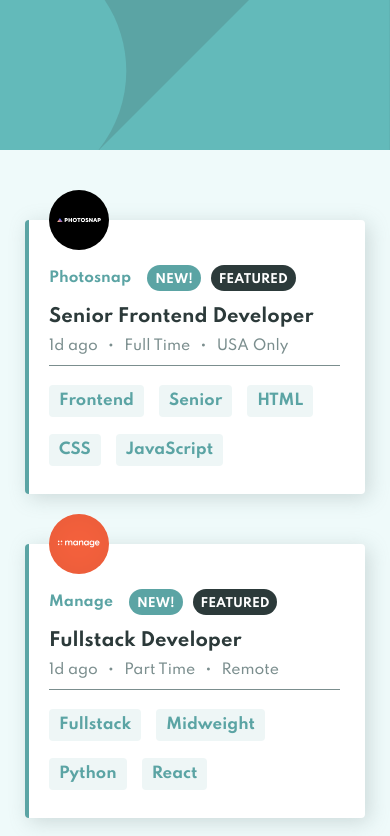
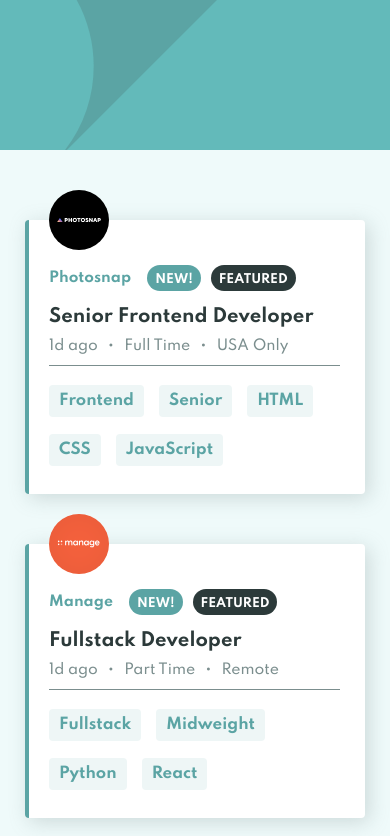
Before and after one commit to TomaszGa/react-job-listings, a React (Create React App) app: page / in a window 390 px wide. Shown: the top 836 px of the page. Built offline with nearby package versions, Linux system fonts and the light colour scheme.

Commit message:
correction to mobile header styling

```diff
--- a/src/scss/App.scss
+++ b/src/scss/App.scss
@@ -42,7 +42,8 @@ body {
   background-repeat: no-repeat;
   background-position: center;
   @media (max-width: $breakpoint-mobile) {
-    background-position: right center;
+    // background-position: right center;
+    background-image: url("../assets//ui/bg-header-mobile.svg");
   }
 }
 
```
